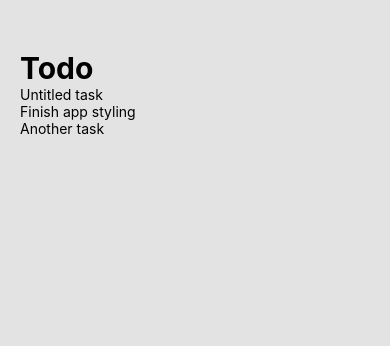
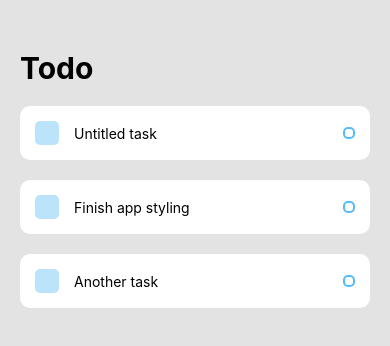
Before and after one commit to gda975/checklist-app, a React Native app: screen / in a window 390 px wide. Shown: the top 346 px of the page. Built offline with nearby package versions, Linux system fonts and the light colour scheme.

Commit message:
Finish Task styling

```diff
--- a/App.js
+++ b/App.js
@@ -6,9 +6,11 @@
     <View style={styles.container}>
       <SafeAreaView style={styles.taskContainer}>
         <Text style={styles.header}>Todo</Text>
-        <Task />
-        <Task>Finish app styling</Task>
-        <Task>Another task</Task>
+        <View style={styles.taskList}>
+          <Task />
+          <Task>Finish app styling</Task>
+          <Task>Another task</Task>
+        </View>
       </SafeAreaView>
     </View>
   );
@@ -26,5 +28,8 @@
   header: {
     fontSize: 30,
     fontWeight: 'bold',
+  },
+  taskList: {
+    marginTop: 20,
   }
 });
--- a/components/Task.js
+++ b/components/Task.js
@@ -2,14 +2,53 @@
 
 const Task = (props) => {
 	return (
-		<View>
-			<Text>{props.children || 'Untitled task'}</Text>
+		<View style={styles.item}>
+			<View style={styles.itemLeft}>
+				<View style={styles.square}></View>
+					<Text style={styles.itemText}>
+						{props.children || 'Untitled task'}
+					</Text>
+				</View>
+			<View style={styles.circular}></View>
 		</View>
 	)
 }
 
 const styles = StyleSheet.create({
-
-})
+  item: {
+    backgroundColor: '#FFF',
+    padding: 15,
+    borderRadius: 10,
+    flexDirection: 'row',
+    alignItems: 'center',
+    justifyContent: 'space-between',
+    marginBottom: 20,
+		shadowOpacity: 0.05,
+		shadowOffset: {height: 3},
+  },
+  itemLeft: {
+    flexDirection: 'row',
+    alignItems: 'center',
+    flexWrap: 'wrap'
+  },
+  square: {
+    width: 24,
+    height: 24,
+    backgroundColor: '#55BCF6',
+    opacity: 0.4,
+    borderRadius: 5,
+    marginRight: 15,
+  },
+  itemText: {
+    maxWidth: '80%',
+  },
+  circular: {
+    width: 12,
+    height: 12,
+    borderColor: '#55BCF6',
+    borderWidth: 2,
+    borderRadius: 5,
+  },
+});
 
 export default Task;
```
